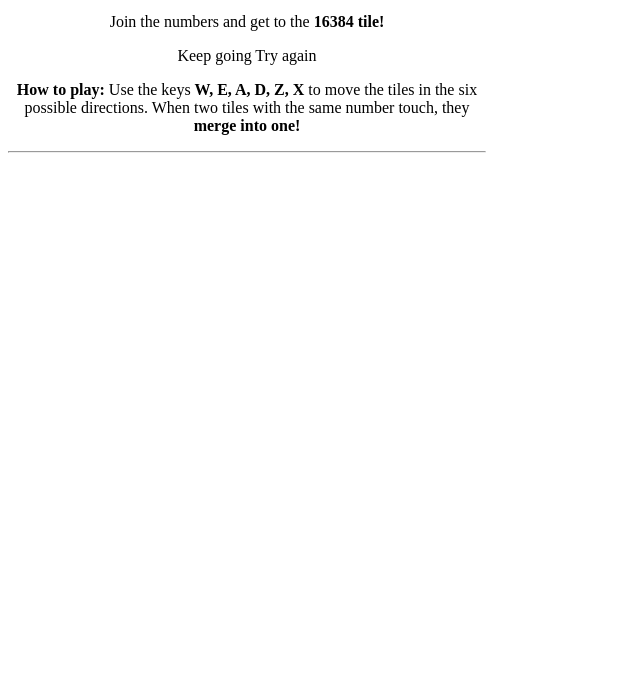
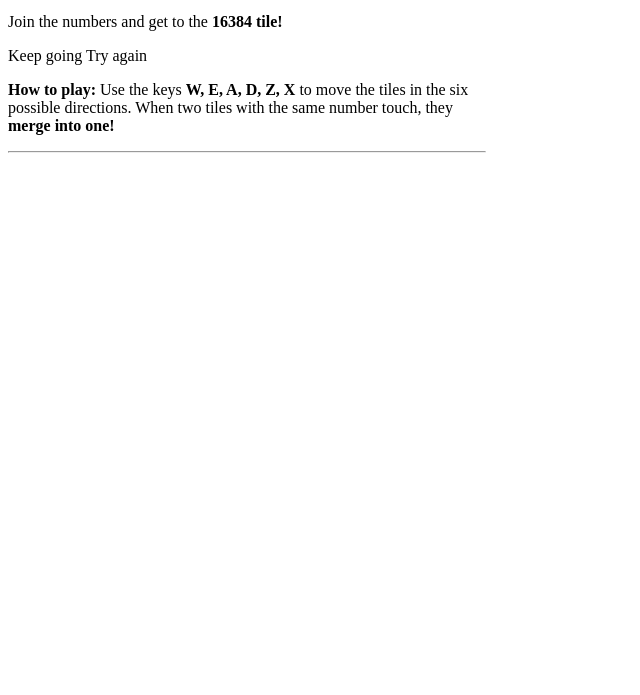
Before and after one commit to rohanyshah/HoneyMerge-Webapp, a plain HTML site: page index.html in a window 1280 px wide. Shown: the part 105-800 px from the top of the page, without its empty margins (0-640 px from the left). Drawn offline with nearby package versions, Linux system fonts and the light colour scheme; files that its build step writes are made by us from their sources; a script that the page names is missing.

Commit message:
Revert "fix centering issue"
This reverts commit 5c10694098ecf5f8f6bd285d939ad1a970776183.

```diff
--- a/index.html
+++ b/index.html
@@ -10,7 +10,6 @@
 </head>
 <body>
 <div style="width:478px">
-<div align="center">
 
   <div class="container">
     <div class="heading">
```
